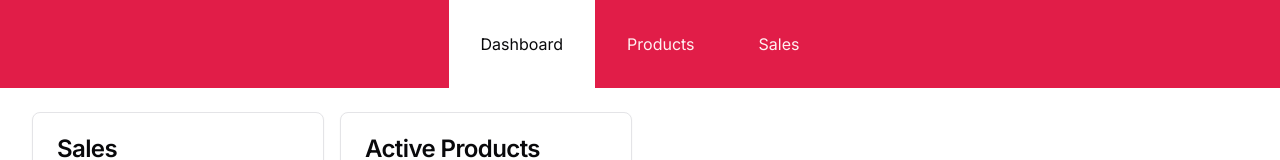
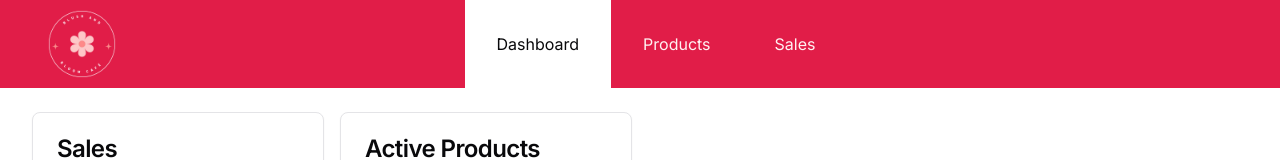
Before and after one commit to mgz11/coffee-site, a Next.js app: page /admin in a window 1280 px wide. Shown: the top 160 px of the page. Built offline with nearby package versions, Linux system fonts and the light colour scheme; no server answers; the database is empty.

Commit message:
added logo to admin page

```diff
--- a/src/app/admin/layout.tsx
+++ b/src/app/admin/layout.tsx
@@ -1,4 +1,5 @@
 import { Nav, NavLink } from "@/components/Nav";
+import Image from "next/image";
 
 /*
 This causes admin pages not to be cached since admin pages
@@ -14,9 +15,23 @@ export default function AdminLayout({
 	return (
 		<>
 			<Nav>
-				<NavLink href="/admin">Dashboard</NavLink>
-				<NavLink href="/admin/products">Products</NavLink>
-				<NavLink href="/admin/orders">Sales</NavLink>
+				<div className="flex-1 flex items-center p-4 relative">
+					<div className="absolute top-1/2 transform -translate-y-1/2 left-4 flex items-center space-x-2">
+						<Image
+							src="/assets/logo.png"
+							alt="logo"
+							width={100} // Restrict width
+							height={100} // Restrict height
+							className="object-contain"
+						/>
+					</div>
+				</div>
+				<div className="flex justify-center">
+					<NavLink href="/admin">Dashboard</NavLink>
+					<NavLink href="/admin/products">Products</NavLink>
+					<NavLink href="/admin/orders">Sales</NavLink>
+				</div>
+				<div className="flex-1"></div>
 			</Nav>
 			<div className="container my-6">{children}</div>
 		</>
```
